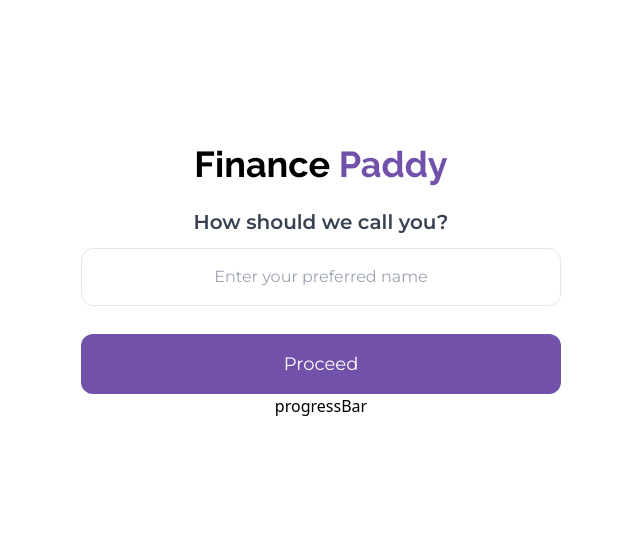
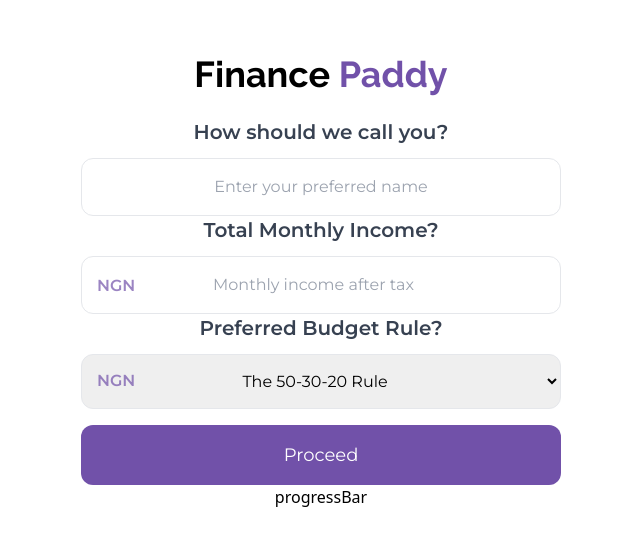
Before and after one commit to mabas-maryam/finance-paddy, a React (Vite) app: page /userinfo in a window 1280 px wide. Shown: the part 119-664 px from the top of the page, without its empty margins (319-959 px from the left). Built offline with nearby package versions, Linux system fonts and the light colour scheme.

Commit message:
created some components in userinfo folder

```diff
--- a/src/App.jsx
+++ b/src/App.jsx
@@ -3,10 +3,10 @@
 
 import LandingPage from "./LandingPage"
 import Hero from "./components/landingPage/Hero"
-import SignIn from "./components/sign/SignIn"
-import SignUp from "./components/sign/SignUp"
+import SignIn from "./SignIn"
+import SignUp from "./SignUp"
 import Developers from "./components/Developers"
-import UserInfo from "./components/sign/UserInfo"
+import UserInfo from "./UserInfo"
 
 function App() {
   return (
--- /dev/null
+++ b/src/UserInfo.jsx
@@ -0,0 +1,41 @@
+import React from "react";
+import { Link } from "react-router-dom";
+import Form1 from "./components/userInfo/Form1";
+import Form2 from "./components/userInfo/Form2";
+import Form3 from "./components/userInfo/Form3";
+
+const UserInfo = () => {
+  return (
+    <div className="container mx-auto h-screen px-4 md:px-10 flex flex-col justify-center items-center">
+      <div className="w-[40%] text-center">
+        <Link to="/" className="font-primaryFont text-4xl font-bold ">
+          Finance <span className="text-primary">Paddy</span>
+        </Link>
+
+        <form action="" className="mt-6 font-tertiaryFont">
+          {/* What should we call you form */}
+          <Form1 />
+          {/* What should we call you form form ends here */}
+
+          {/* Monthly income form */}
+          <Form2 />
+          {/* Monthly income form ends here */}
+
+          {/* BUDGET RULE */}
+          <Form3 />
+          {/* BUDGET RULE form ends here*/}
+
+          <div className="w-full mt-2">
+            <button className=" py-4 mt-2 w-full rounded-xl bg-primary text-white text-lg">
+              Proceed
+            </button>
+          </div>
+        </form>
+
+        <div>progressBar</div>
+      </div>
+    </div>
+  );
+};
+
+export default UserInfo;
--- a/src/components/sign/UserInfo.jsx
+++ /dev/null
@@ -1,40 +0,0 @@
-import React from 'react'
-import { Link } from "react-router-dom";
-
-const UserInfo = () => {
-  return (
-    <div className="container mx-auto h-screen px-4 md:px-10 flex flex-col justify-center items-center">
-
-
-
-        <div className='w-[40%] text-center'>
-        <Link
-            to="/"
-            className="font-primaryFont text-4xl font-bold "
-          >
-            Finance <span className="text-primary">Paddy</span>
-          </Link>
-
-
-        <form action="" className='mt-6 font-tertiaryFont'>
-            <div className='flex flex-col space-y-3'>
-            <label className='font-semibold text-appGrey text-xl '>How should we call you? </label>
-            <input className='border rounded-xl focus:outline-primary py-4 text-center ' type="text"
-            placeholder='Enter your preferred name'
-            />
-
-            <div className='w-full pt-2'>
-            <button className=' py-4 mt-2 w-full rounded-xl bg-primary text-white text-lg'>Proceed</button>
-            </div>
-            </div>
-        </form>
-
-        <div>progressBar</div>
-
-
-    </div>
-    </div>
-  )
-}
-
-export default UserInfo
--- /dev/null
+++ b/src/components/userInfo/Form1.jsx
@@ -0,0 +1,16 @@
+import React from 'react'
+
+const Form1 = () => {
+  return (
+    <div>
+      <div className='flex flex-col space-y-3'>
+            <label className='font-semibold text-appGrey text-xl '>How should we call you? </label>
+            <input className='border rounded-xl focus:outline-primary py-4 text-center ' type="text"
+            placeholder='Enter your preferred name'
+            />
+            </div>
+    </div>
+  )
+}
+
+export default Form1
--- /dev/null
+++ b/src/components/userInfo/Form2.jsx
@@ -0,0 +1,21 @@
+import React from "react";
+
+const Form2 = () => {
+  return (
+    <div className="relative flex flex-col space-y-3">
+      <label className="font-semibold text-appGrey text-xl ">
+        Total Monthly Income?{" "}
+      </label>
+      <input
+        className="border rounded-xl focus:outline-primary py-4 text-center "
+        type="number"
+        placeholder="Monthly income after tax"
+      />
+      <span className="absolute bottom-4 left-4 font-semibold text-primary opacity-70">
+        NGN
+      </span>
+    </div>
+  );
+};
+
+export default Form2;
--- /dev/null
+++ b/src/components/userInfo/Form3.jsx
@@ -0,0 +1,25 @@
+import React from "react";
+
+const Form3 = () => {
+  return (
+    <div className="relative flex flex-col space-y-3">
+      <label className="font-semibold text-appGrey text-xl ">
+        Preferred Budget Rule?{" "}
+      </label>
+      <select
+        className="border rounded-xl focus:outline-primary py-4 text-center"
+        type="number"
+      >
+        <option value="">The 50-30-20 Rule</option>
+        <option value="">The 70-20-10 Rule</option>
+        <option value="">The 80-20 Rule</option>
+        <option value="">The 50-50 Rule</option>
+      </select>
+      <span className="absolute bottom-4 left-4 font-semibold text-primary opacity-70">
+        NGN
+      </span>
+    </div>
+  );
+};
+
+export default Form3;
```
Also changed, not shown: src/SignIn.jsx (renamed from src/components/sign/SignIn.jsx), src/SignUp.jsx (renamed from src/components/sign/SignUp.jsx).
